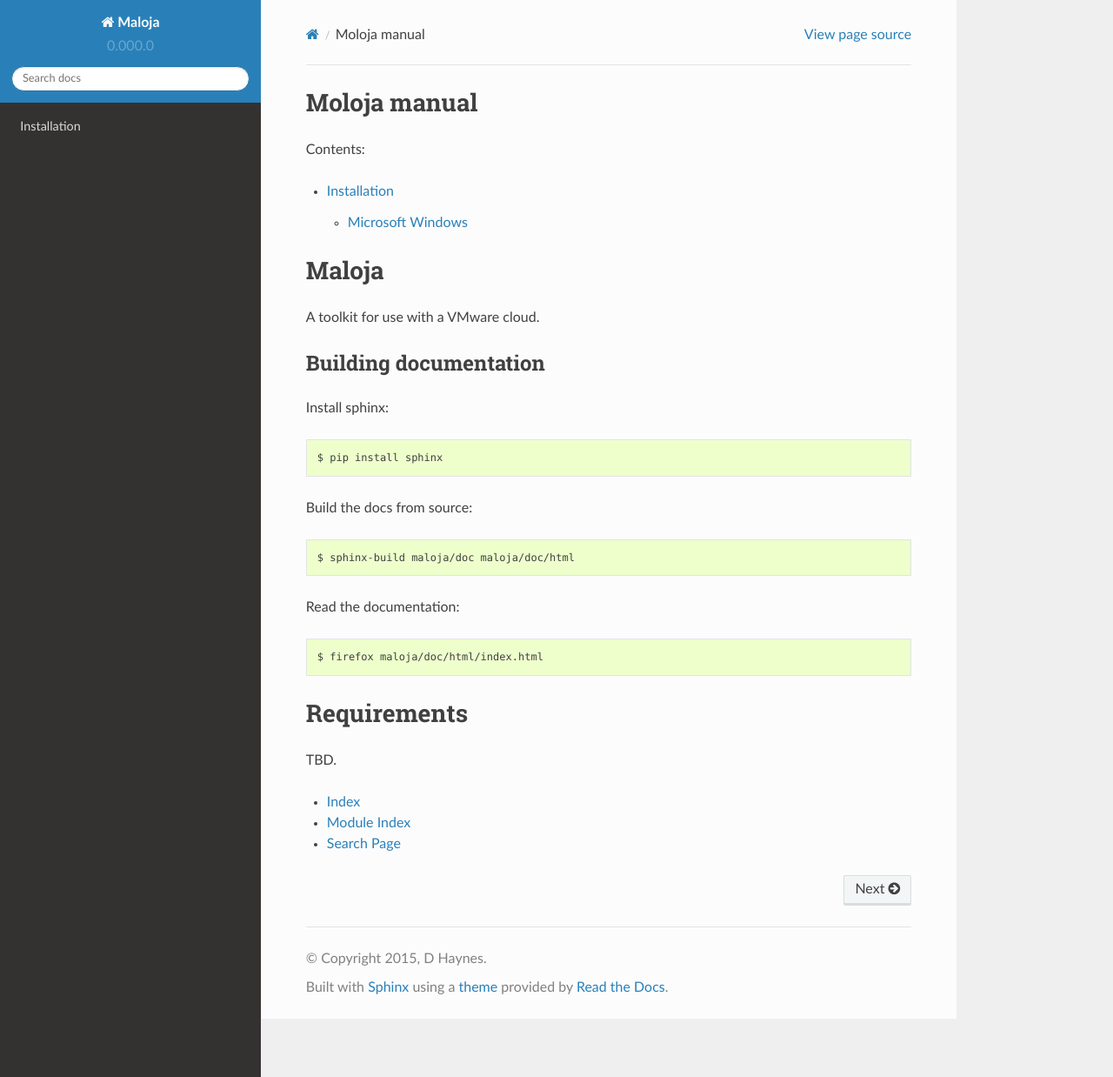
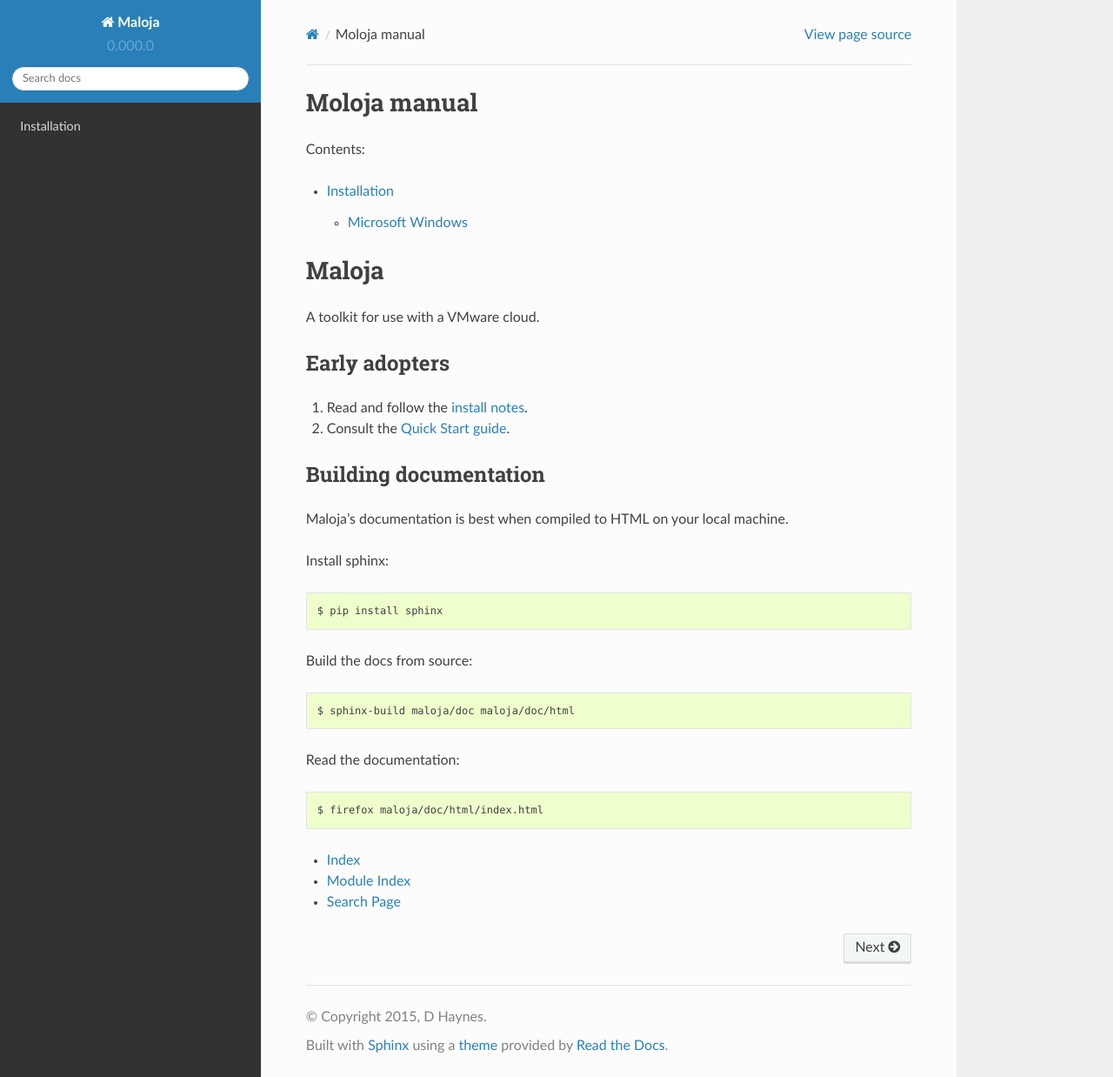
Before and after one commit to UKCloud/maloja, a Sphinx documentation site: the page built from maloja/doc/index.rst, in a window 1280 px wide and 1238 px high. Shown: the whole window at 87% size. Built offline with Sphinx 7.4.7 and the Read the Docs theme 2.0.0, drawn with Linux system fonts in a browser that asks for light colours.

Commit message:
Added Quickstart Guide.

```diff
--- a/README.rst
+++ b/README.rst
@@ -6,9 +6,16 @@ Maloja
 
 A toolkit for use with a VMware cloud.
 
+Early adopters
+==============
+
+#. Read and follow the `install notes`_.
+#. Consult the `Quick Start guide`_.
 
 Building documentation
 ======================
+
+Maloja's documentation is best when compiled to HTML on your local machine.
 
 Install sphinx::
 
@@ -22,7 +29,6 @@ Read the documentation::
 
     $ firefox maloja/doc/html/index.html
 
-Requirements
-::::::::::::
 
-TBD.
+.. _install notes: https://github.com/skyscape-cloud-services/vjobs/blob/master/maloja/doc/install.rst
+.. _Quick Start guide: https://github.com/skyscape-cloud-services/vjobs/blob/master/maloja/doc/quickstart.rst
--- /dev/null
+++ b/maloja/doc/quickstart.rst
@@ -0,0 +1,5 @@
+..  Titling
+    ##++::==~~--''``
+
+Quckstart Guide
+===============
```
Also changed, not shown: maloja/doc/install.rst (+7 -7 lines).
